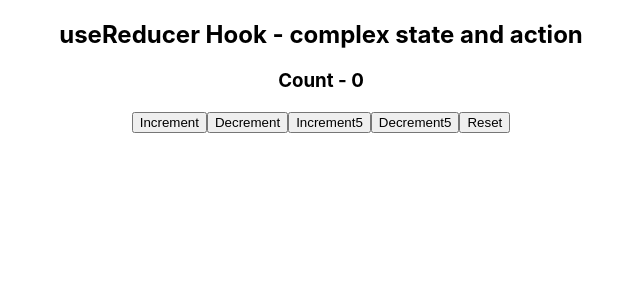
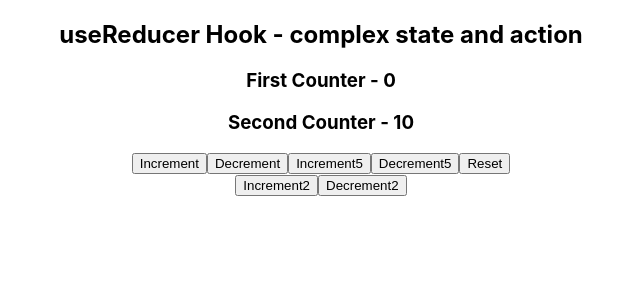
Before and after one commit to devmanoshri/redux-hook, a React (Create React App) app: page / in a window 1280 px wide. Shown: the top 300 px of the page, without its empty margins (319-959 px from the left). Built offline with nearby package versions, Linux system fonts and the light colour scheme.

Commit message:
useReducer Hook - complex state - update2

```diff
--- a/src/components/UseReducerHook2.js
+++ b/src/components/UseReducerHook2.js
@@ -2,13 +2,18 @@
 
 const initialState = {
   firstCounter: 0,
+  secondCounter: 10,
 };
 const reducer = (state, action) => {
   switch (action.type) {
     case "increment":
-      return { firstCounter: state.firstCounter + action.value };
+      return { ...state, firstCounter: state.firstCounter + action.value };
     case "decrement":
-      return { firstCounter: state.firstCounter - action.value };
+      return { ...state, firstCounter: state.firstCounter - action.value };
+    case "increment2":
+      return { ...state, secondCounter: state.secondCounter + action.value };
+    case "decrement2":
+      return { ...state, secondCounter: state.secondCounter - action.value };
     case "reset":
       return initialState;
     default:
@@ -21,7 +26,8 @@
     <div>
       <h2>useReducer Hook - complex state and action</h2>
       <div>
-        <h3>Count - {count.firstCounter}</h3>
+        <h3>First Counter - {count.firstCounter}</h3>
+        <h3>Second Counter - {count.secondCounter}</h3>
       </div>
       <button onClick={() => dispatch({ type: "increment", value: 1 })}>
         Increment
@@ -36,6 +42,15 @@
         Decrement5
       </button>
       <button onClick={() => dispatch({ type: "reset" })}>Reset</button>
+
+      <div>
+        <button onClick={() => dispatch({ type: "increment2", value: 1 })}>
+          Increment2
+        </button>
+        <button onClick={() => dispatch({ type: "decrement2", value: 1 })}>
+          Decrement2
+        </button>
+      </div>
     </div>
   );
 }
```
